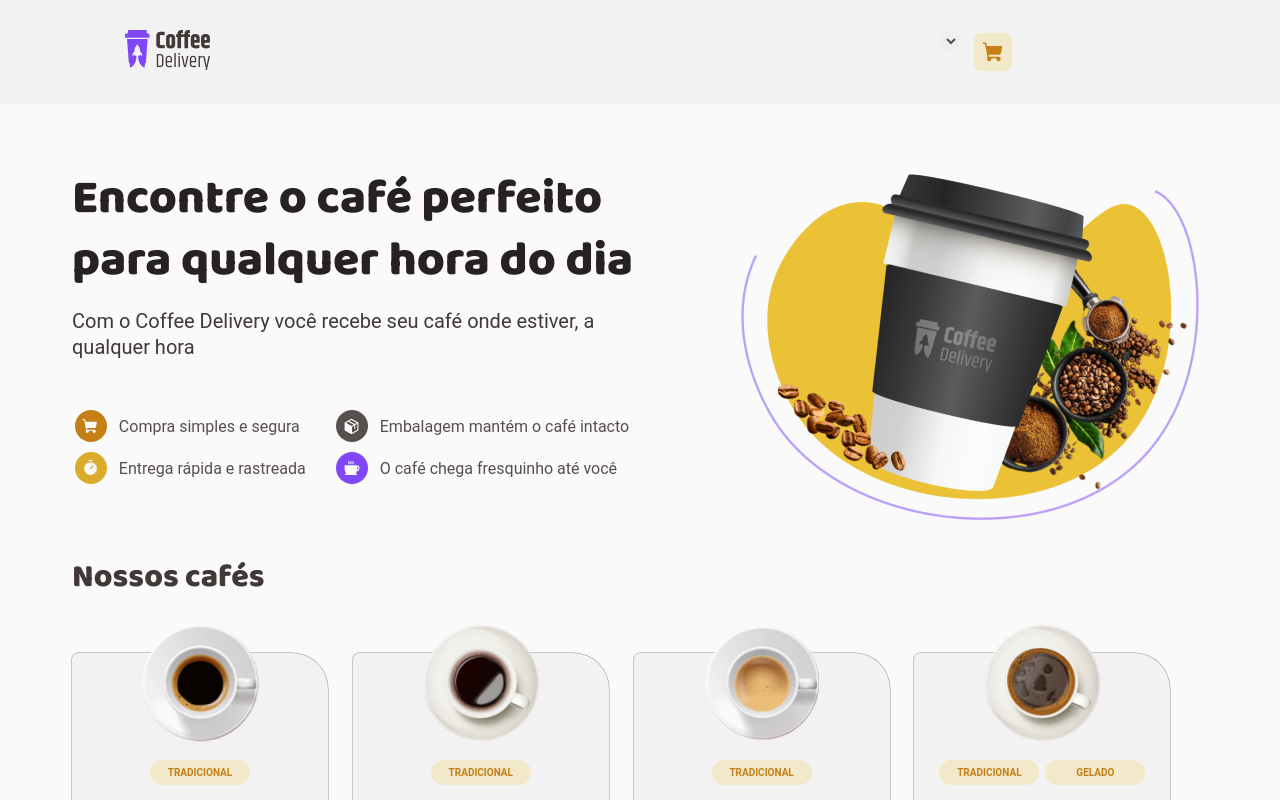
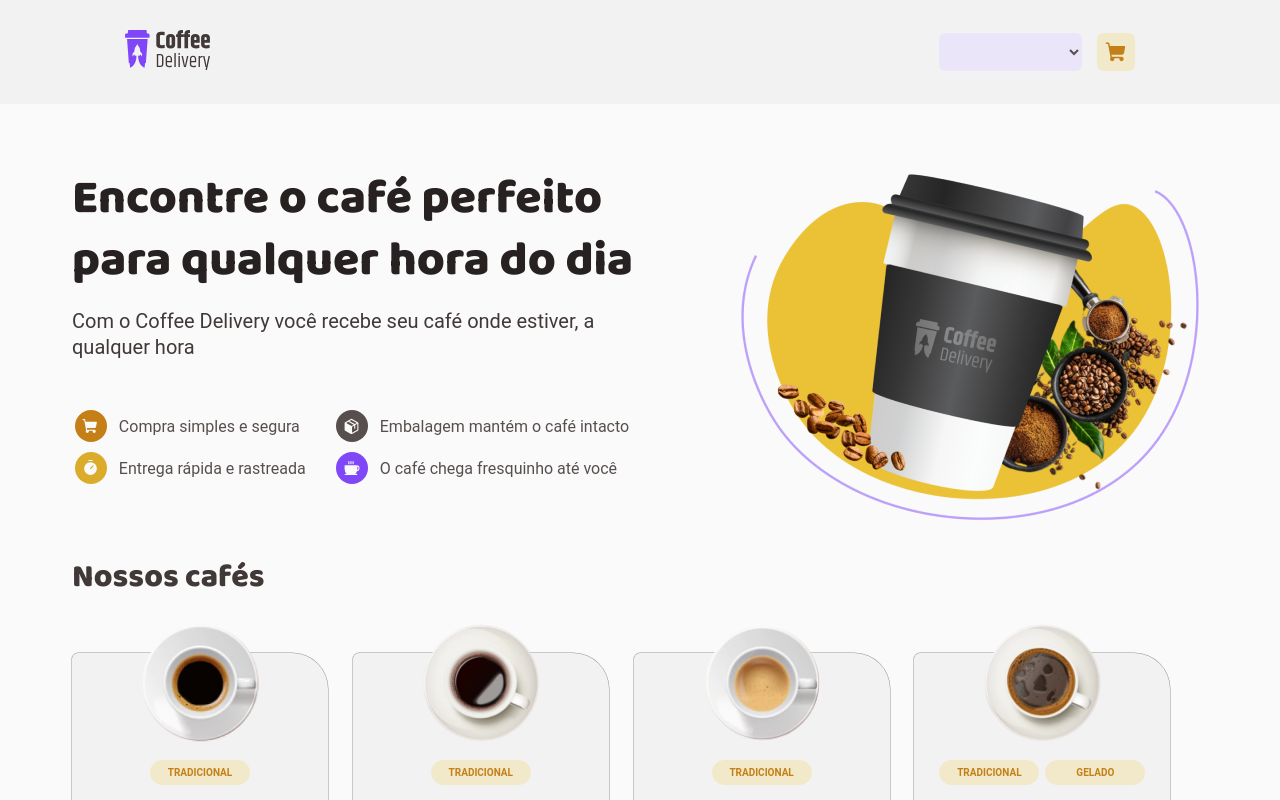
Before and after one commit to pedrodif/uploadCoffeeDelivery, a React (Vite) app: page / in a window 1280 px wide. Shown: the top 800 px of the page. Built offline with nearby package versions, Linux system fonts and the light colour scheme.

Commit message:
feat: :sparkles: component Select improvement

```diff
--- a/src/components/Header/index.tsx
+++ b/src/components/Header/index.tsx
@@ -55,7 +55,13 @@ export function Header() {
               />
               Porto Alegre, RS
             </Button> */}
-            <Select />
+            <Select>
+              <MapPin
+                color="#8047F8"
+                weight="fill"
+                size={23}
+              />
+            </Select>
           </div>
         </div>
 
--- a/src/components/Select/index.tsx
+++ b/src/components/Select/index.tsx
@@ -12,6 +12,9 @@ interface IOptionProps {
 export interface ISelectProps extends SelectHTMLAttributes<HTMLSelectElement> {
   data?: IOptionProps[];
   children?: ReactNode;
+  backgroundColor?: string;
+  width?: string;
+  height?: string;
 }
 
 export function Select({ data, children, ...props }: ISelectProps) {
--- a/src/components/Select/styles.ts
+++ b/src/components/Select/styles.ts
@@ -13,12 +13,12 @@ export const SelectContainer = styled.select<ISelectProps>`
   align-items: center;
   justify-content: center;
   border-radius: 0.375rem;
-  /* padding: ${(props) => props.padding ? props.padding : '0'};
-  width: ${(props) => props.width ? props.width : '11.167rem'};
-  height: ${(props) => props.height ? props.height : '3.188rem'};
-  font-size: ${(props) => props.fontSize? props.fontSize : '0.75rem'};
-  font-weight: ${(props) => props.weight ? props.weight : '400'};
-  background-color: ${(props) => props.backgroundColor ? props.backgroundColor : '#EBE5F9'}; */
+  padding: 0;
+  font-size: 0.75rem;
+  font-weight: 400;
+  width: ${(props) => props.width ? props.width : '8.938rem'};
+  height: ${(props) => props.height ? props.height : '2.375rem'};
+  background-color: ${(props) => props.backgroundColor ? props.backgroundColor : '#EBE5F9'};
   color: ${(props) => props.color ? props.color : '#574F4D'};
 
   &:hover {
```
